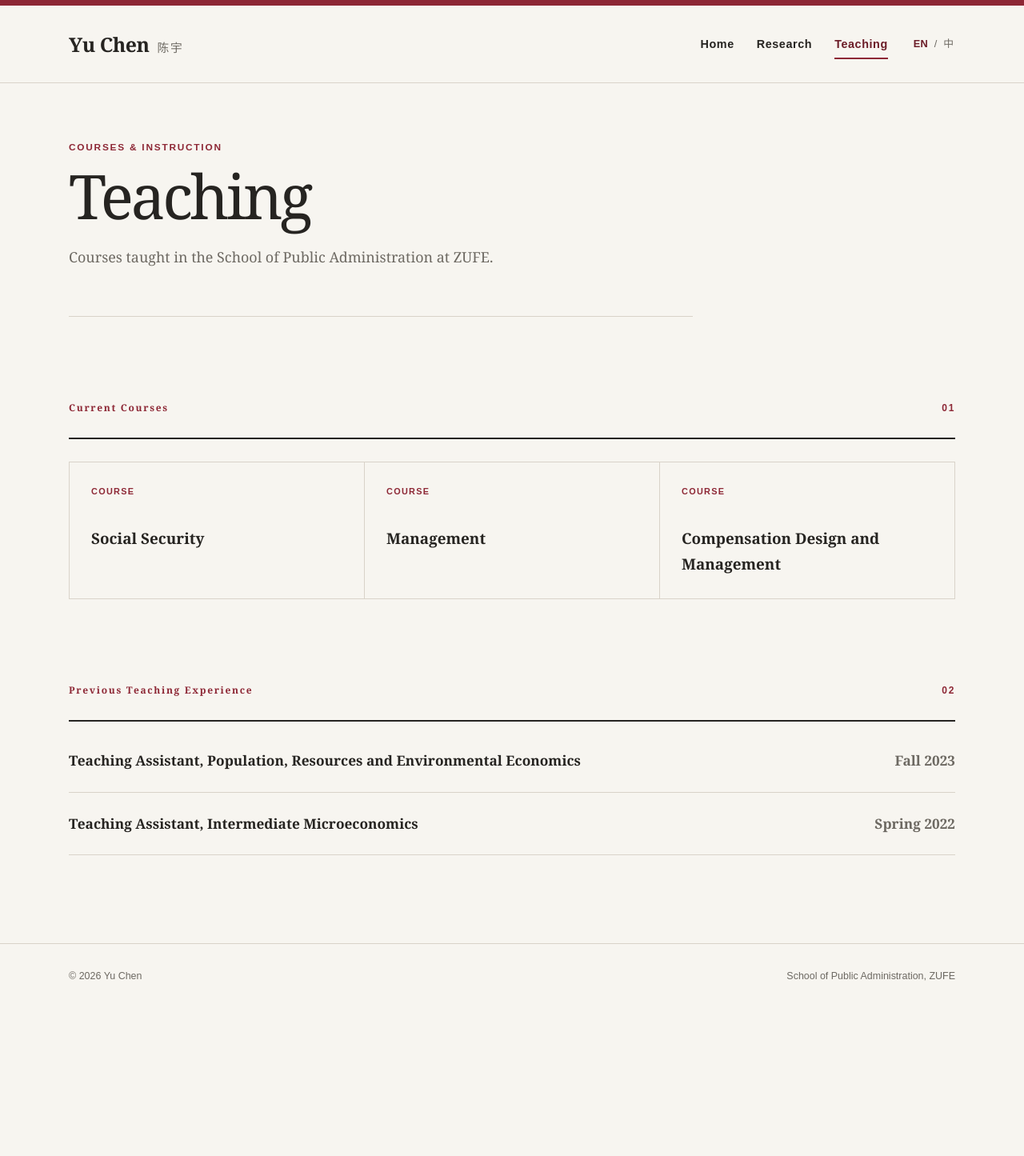
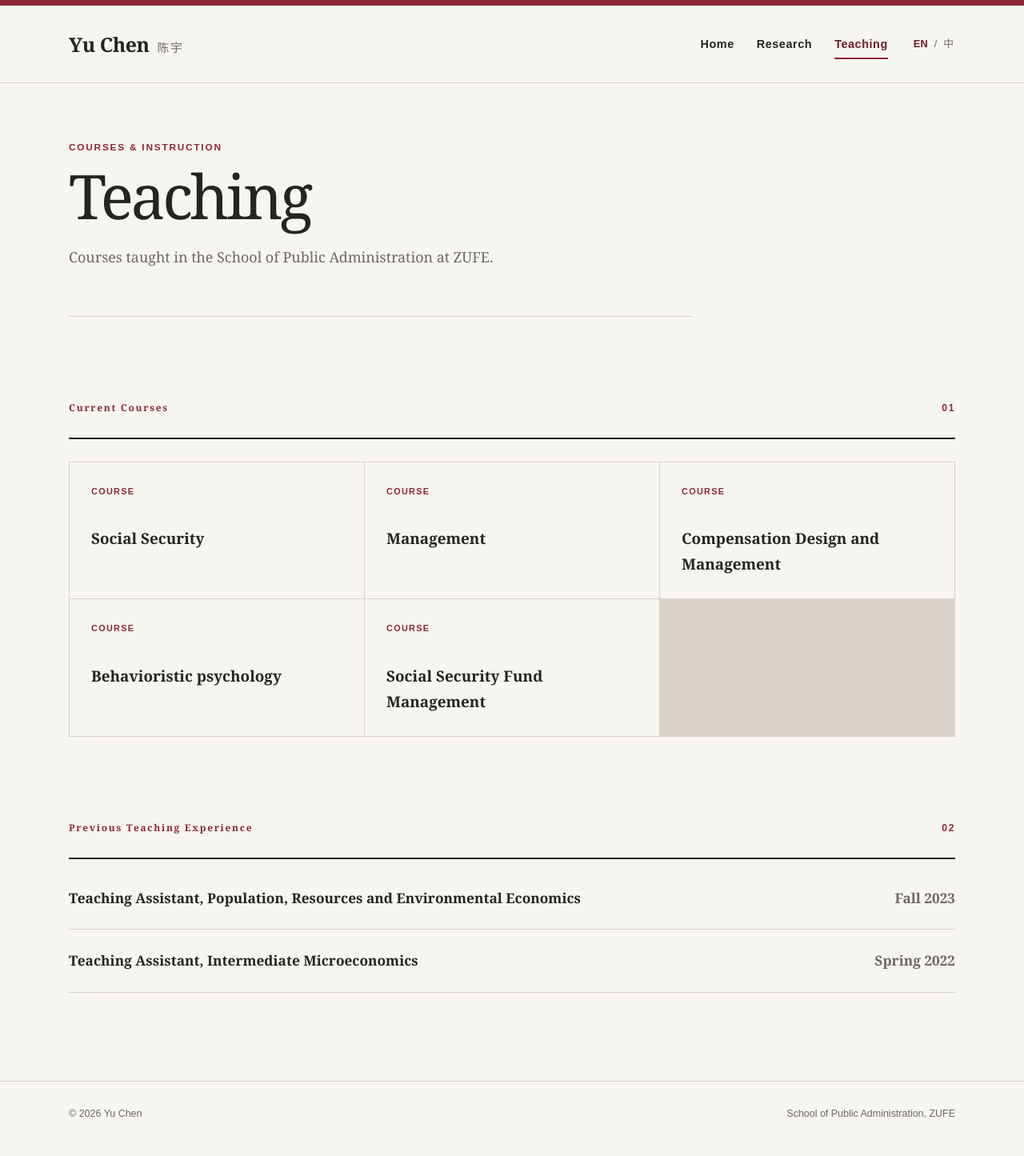
Before and after one commit to hi-yuchen/hi-yuchen.github.io, a Jekyll site: the page built from _pages/teaching.html, in a window 1280 px wide. Shown: the whole page at 80% size. Built offline with Jekyll 4.4.1, drawn with Linux system fonts in a browser that asks for light colours; before the commit the page ends 1273 px from its top, so only the background shows below that.

Commit message:
Add new courses to teaching data
Added new courses on behavioristic psychology and social security fund management.

```diff
--- a/_data/teaching.yml
+++ b/_data/teaching.yml
@@ -5,7 +5,10 @@ current:
     zh: "管理学"
   - en: "Compensation Design and Management"
     zh: "薪酬设计与管理"
-
+  - en: "Behavioristic psychology"
+    zh: "行为心理学"
+  - en: "Social Security Fund Management"
+    zh: "社会保障基金管理"
 previous:
   - en: "Teaching Assistant, Population, Resources and Environmental Economics"
     zh: "人口、资源与环境经济学，助教"
```
